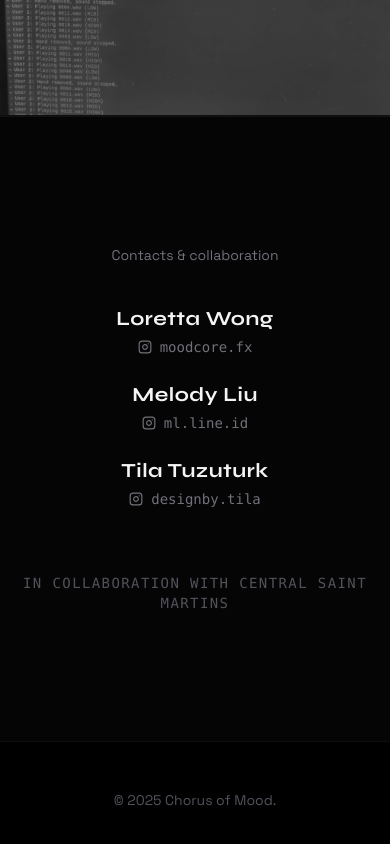
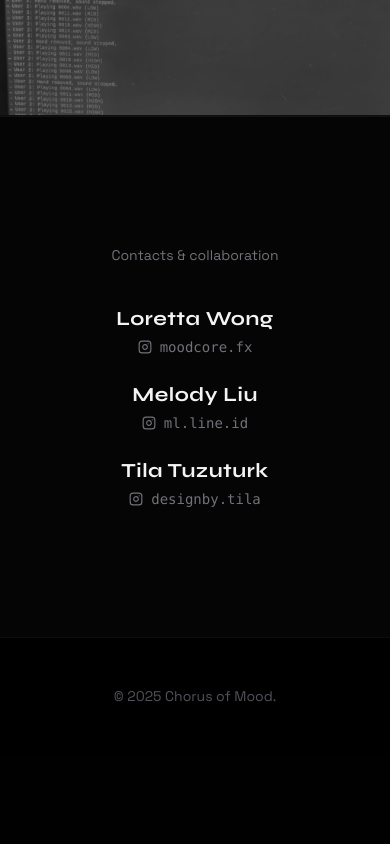
Before and after one commit to lorettawhl/chorus-of-mood, a React (Vite) app: page / in a window 390 px wide. Shown: the part 7787-8631 px from the top of the page. After the commit the page ends 8541 px from the top, so only its background shows below. Built offline with nearby package versions, Linux system fonts and the light colour scheme.

Commit message:
Remove collaboration text from Team component
Removed collaboration text from the Team component.

```diff
--- a/components/Team.tsx
+++ b/components/Team.tsx
@@ -11,7 +11,7 @@ const Team: React.FC = () => {
     <section className="py-32 bg-[#050505] border-t border-white/5 flex flex-col items-center justify-center text-center">
       <p className="text-zinc-500 text-sm mb-10">Contacts & collaboration</p>
 
-      <div className="space-y-6 mb-16">
+      <div className="space-y-6">
         {team.map((member) => (
           <a
             key={member.name}
@@ -45,10 +45,6 @@ const Team: React.FC = () => {
           </a>
         ))}
       </div>
-
-      <p className="text-zinc-600 text-sm md:text-base font-mono tracking-widest uppercase">
-        In collaboration with Central Saint Martins
-      </p>
     </section>
   );
 };
```
